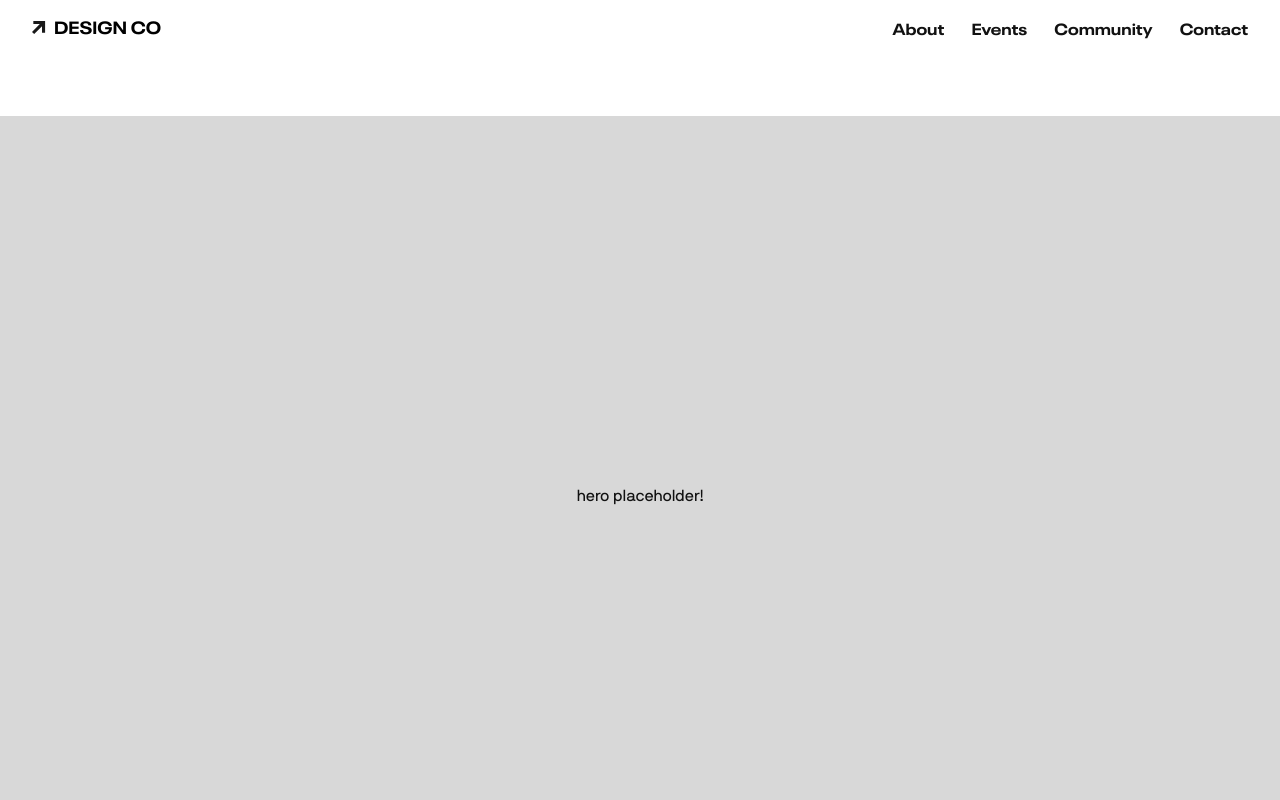
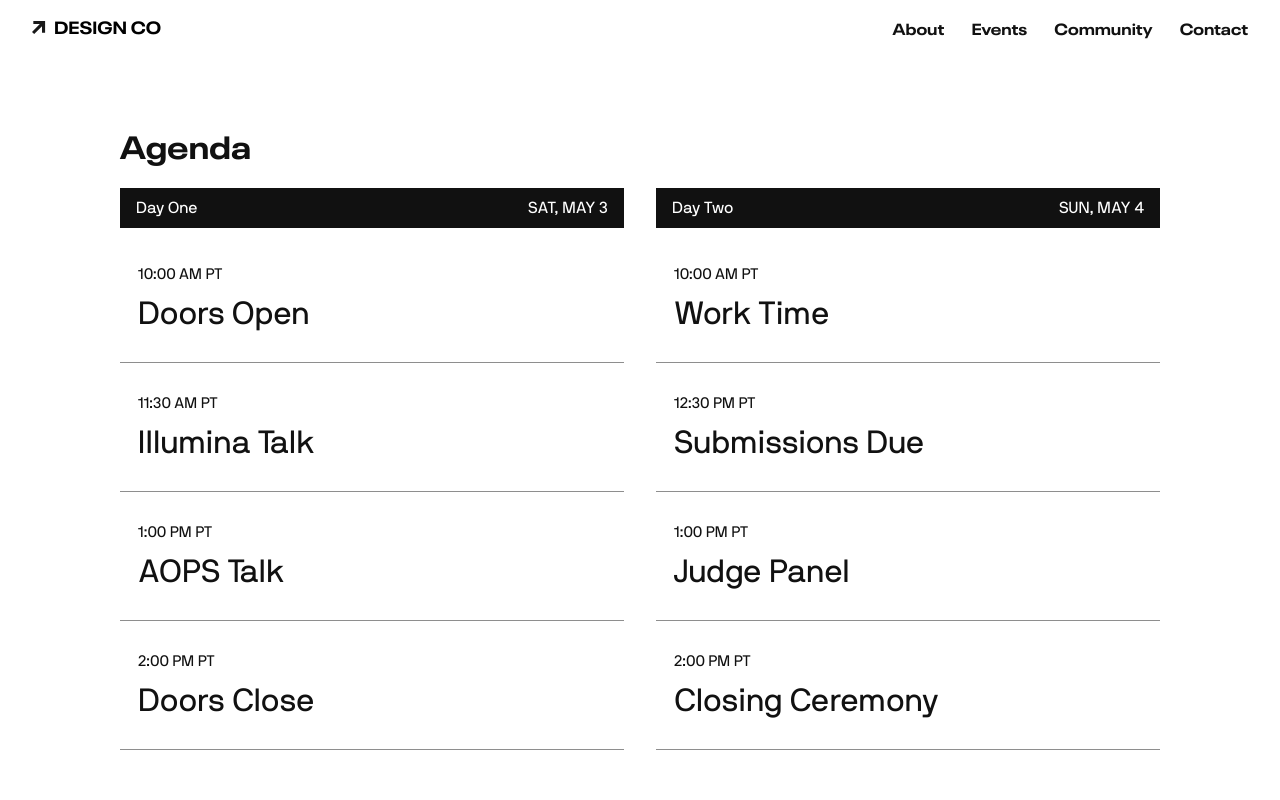
Before and after one commit to ucsddesignco/df26, a React (Vite) app: page / in a window 1280 px wide. Shown: the top 800 px of the page. Built offline with nearby package versions, Linux system fonts and the light colour scheme.

Commit message:
feat: palina's faq flowers, hero section deleted

```diff
--- a/src/App.tsx
+++ b/src/App.tsx
@@ -1,4 +1,4 @@
-import Hero from "./Components/Hero/Hero"
+
 import FAQ from "./Components/FAQ/FAQ"
 import Agenda from "./Components/Agenda/Agenda"
 import Footer from "./Components/Footer/Footer"
@@ -8,7 +8,6 @@ function App() {
   return (
     <>
     <Navbar/>
-    <Hero />
     <Agenda/>
     <FAQ/>
     <Footer/>
--- a/src/Components/Hero/Hero.scss
+++ /dev/null
@@ -1,14 +0,0 @@
-.nav-placeholder {
-    background-color: white;
-    height: 60px;
-    width: 100%;
-}
-
-.hero-placeholder {
-    background-color: #d8d8d8;
-    width: 100%;
-    height: 760px;
-    display: flex;
-    align-items: center;
-    justify-content: center;
-}
--- a/src/Components/Hero/Hero.tsx
+++ /dev/null
@@ -1,10 +0,0 @@
-import "./Hero.scss";
-
-export default function Hero() {
-  return (
-    <>
-      <div className="nav-placeholder"></div>
-      <div className="hero-placeholder"><p>hero placeholder!</p></div>
-    </>
-  );
-}
```
